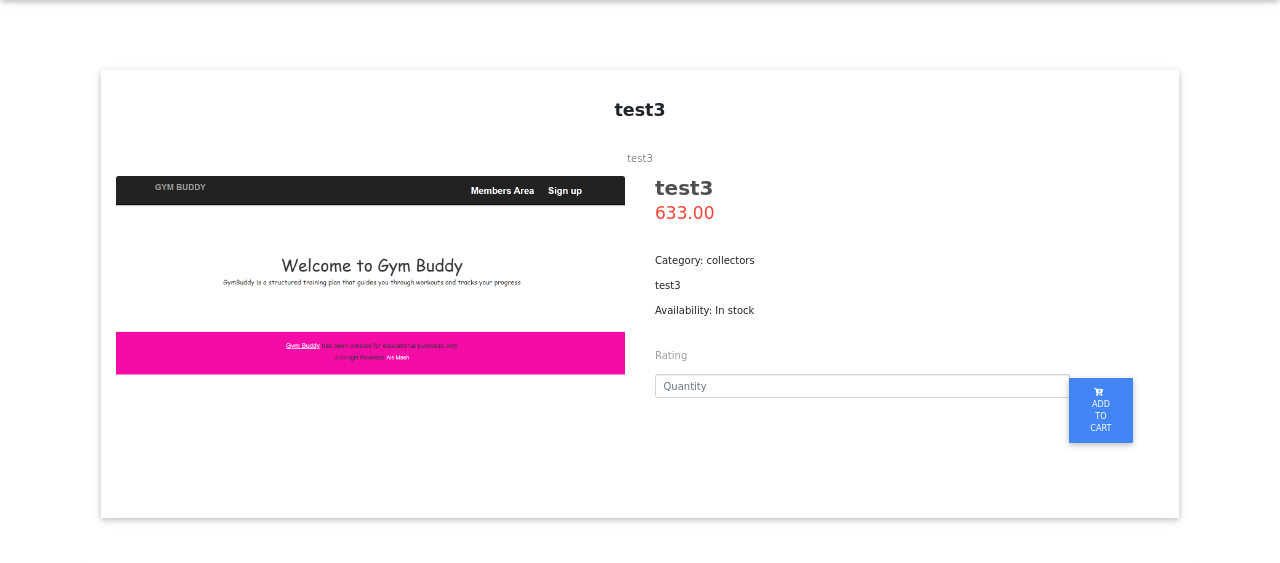
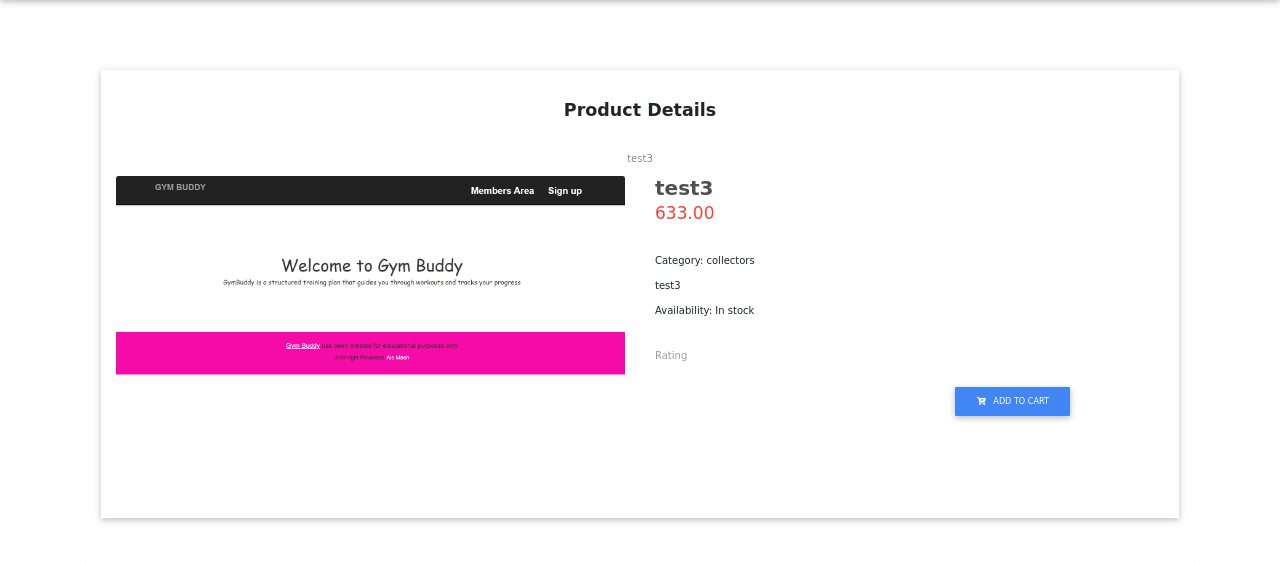
Before and after one commit to murphya14/portfolio, a Django app: page /hobby_product/details/4/ in a window 1280 px wide. Shown: the part 76-639 px from the top of the page. Run offline with Django 3.2, Linux system fonts and the light colour scheme; data comes from the database, SQL or seed files in the repository; both versions use the stored data as it was after the commit; some libraries are stand-ins or nearby versions.

Commit message:
Tidied the details.html page

```diff
--- a/hobby_product/templates/details.html
+++ b/hobby_product/templates/details.html
@@ -8,7 +8,7 @@
   <section class="text-center">
 
     <!-- Section heading -->
-    <h3 class="font-weight-bold mb-5">{{product_detail.name}}</h3>
+    <h3 class="font-weight-bold mb-5">Product Details</h3>
     <p class="product-description">{{ product_detail.description }}</p>
 
     <div class="row">
@@ -36,7 +36,7 @@
 
           <p class="ml-xl-0 ml-4">{{ product_detail.description }}</p>
 
-            <p><strong>Availability: </strong>In stock</p>
+            <p class="ml-xl-0 ml-4"><strong>Availability: </strong>In stock</p>
 
           <div class="mt-5">
             <p class="grey-text">Rating</p>
@@ -45,22 +45,29 @@
                 <!--Put in rating here-->
               </div>
 
-              <div class="col-md-12 text-center text-md-left text-md-right">
-               <form method="post" action="{% url 'add_to_cart' product_detail.id %}">
-                    {% csrf_token %}
-                    <div class="input-group">
-                        <input name="quantity" type="number" min="1" max="999" class="form-control" placeholder="Quantity">
-                        <span class="input-group-btn">
-                            <button class="btn btn-primary btn-rounded" type="submit">
-                             <i class="fas fa-cart-plus mr-2" aria-hidden="true"></i> Add to cart</button>
-                        </span>
-                    </div>
-                </form>
+              <div class="col-md-8 mb-4">
+
+            <form method="post" action="{% url 'add_to_cart' product_detail.id%}">
+                {% csrf_token %}
+                <div class="row mt-3 mb-4">
+                <div class="col-md-12 text-center text-md-left text-md-right">
+                <button class="btn btn-primary btn-rounded">
+                 <i class="fas fa-cart-plus mr-2"type="submit" aria-hidden="true"></i> Add to Cart</button>
+                </div>
+                 </div>
+            </form>
+
+
+
+
+
               </div>
             </div>
           </div>
 
-        </div>
+
+              </div>
+
 
       </div>
     </div>
--- a/hobby_product/templates/hobby_product.html
+++ b/hobby_product/templates/hobby_product.html
@@ -52,10 +52,12 @@
             <!--Card content-->
             <div class="card-body">
                 <!--Title-->
+                <a href="{% url 'details' product.pk %}">
                 <h5 class="card-title">{{ product.name }}</h5>
+
                 <!--Text-->
                 <p class="mb-0 text-muted">{{ product.price }}</p>
-                </div>
+            </div>
             <!--/.Card content-->
 
             </div>
--- a/static/css/custom.css
+++ b/static/css/custom.css
@@ -12,4 +12,10 @@ body { padding-top: 70px;
     body { padding-top: 100px; }
 }
 
+/*Find Hobby page */
 .image_space { margin-left: 10px;}
+
+/*Detail page */
+.quantity {
+    padding-top: 2em;
+}
```
Also changed, not shown: db.sqlite3.
